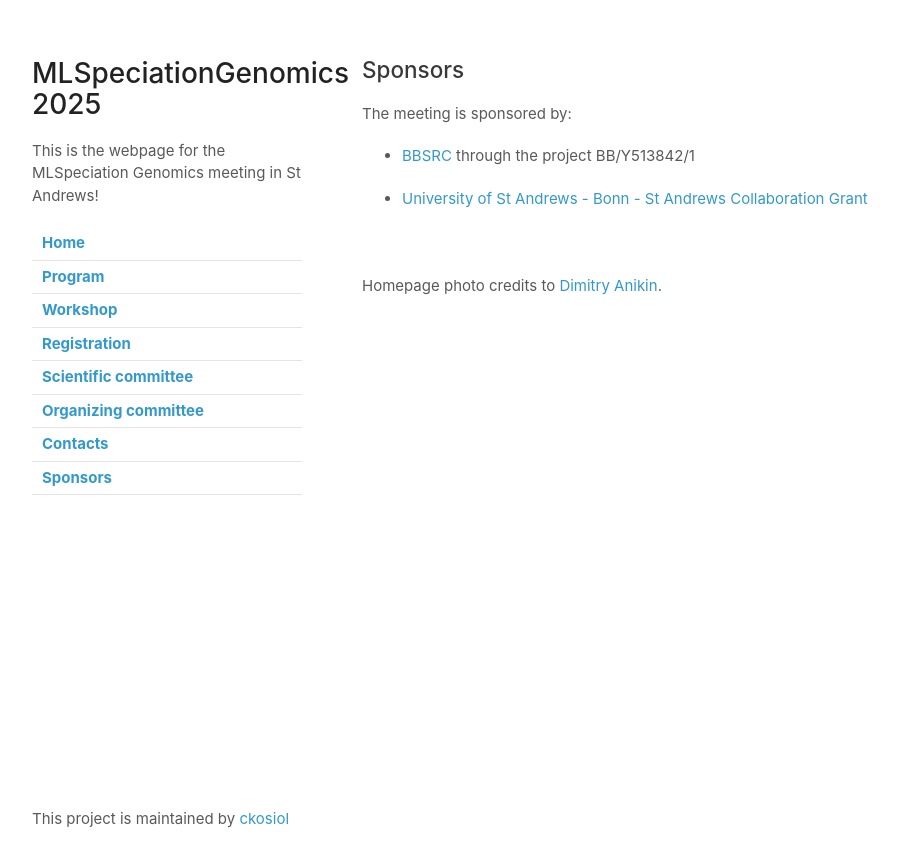
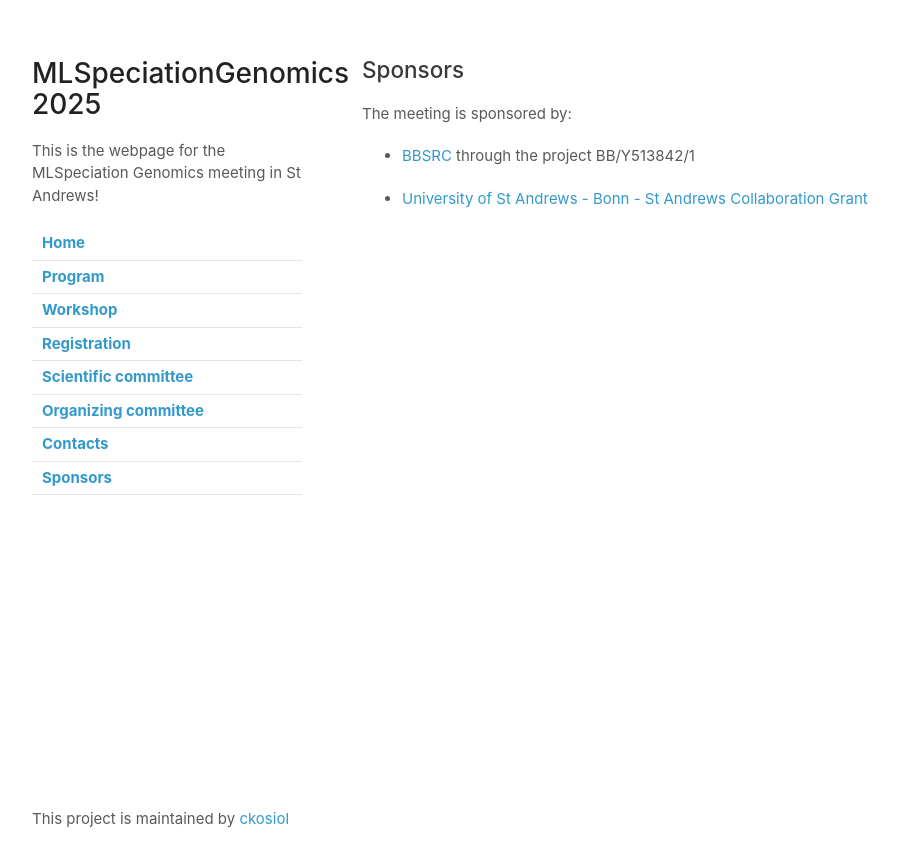
Before and after one commit to ckosiol/MLSpeciationGenomics, a Jekyll site: the page built from funding.md, in a window 1280 px wide. Shown: the top 867 px of the page, without its empty margins (68-967 px from the left). Built offline with Jekyll 4.4.1, drawn with Linux system fonts in a browser that asks for light colours; our own code applies the rules of GitHub Pages for plain Markdown files.

Commit message:
Update funding.md

```diff
--- a/funding.md
+++ b/funding.md
@@ -5,7 +5,3 @@ The meeting is sponsored by:
 
 * [University of St Andrews -  Bonn - St Andrews Collaboration Grant](https://www.st-andrews.ac.uk/research/joint-funding-programmes/bonn/)
 <br/> <br/><br/>
-
-
-
-Homepage photo credits to [Dimitry Anikin](https://unsplash.com/@anikinearthwalker).
```
